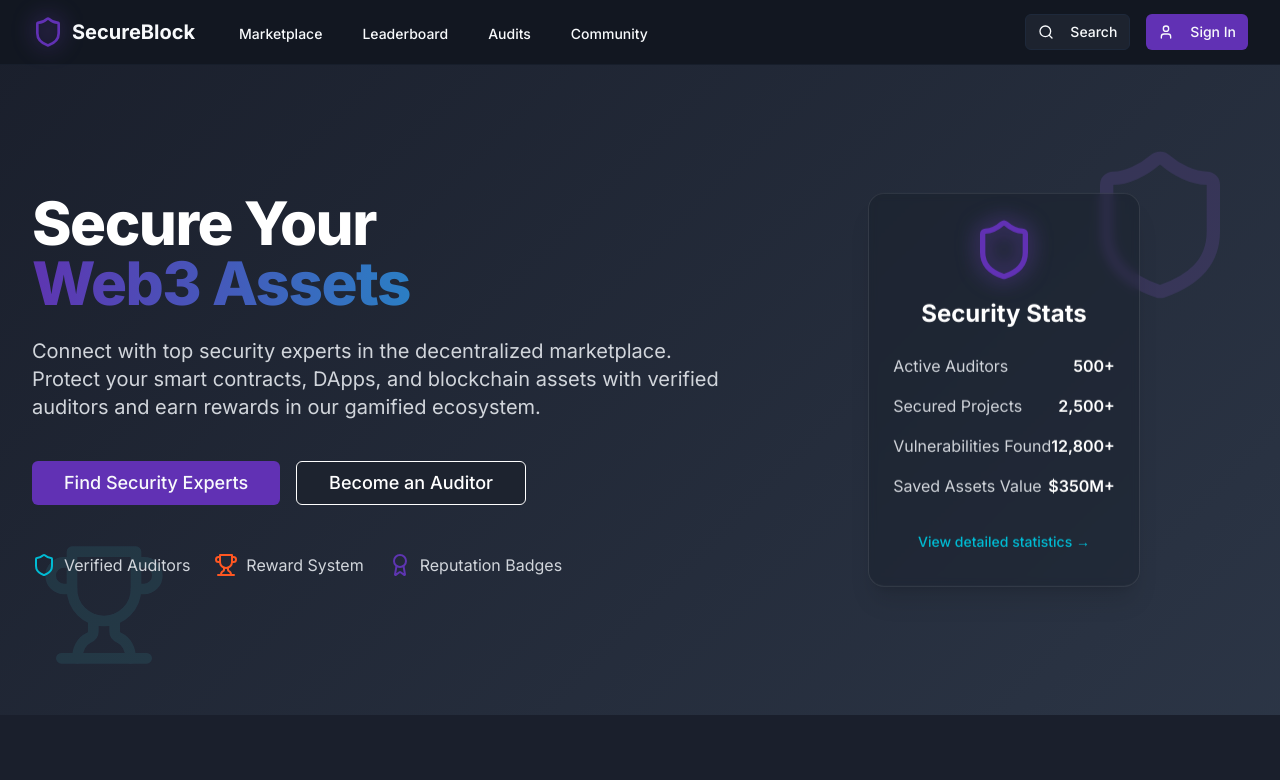
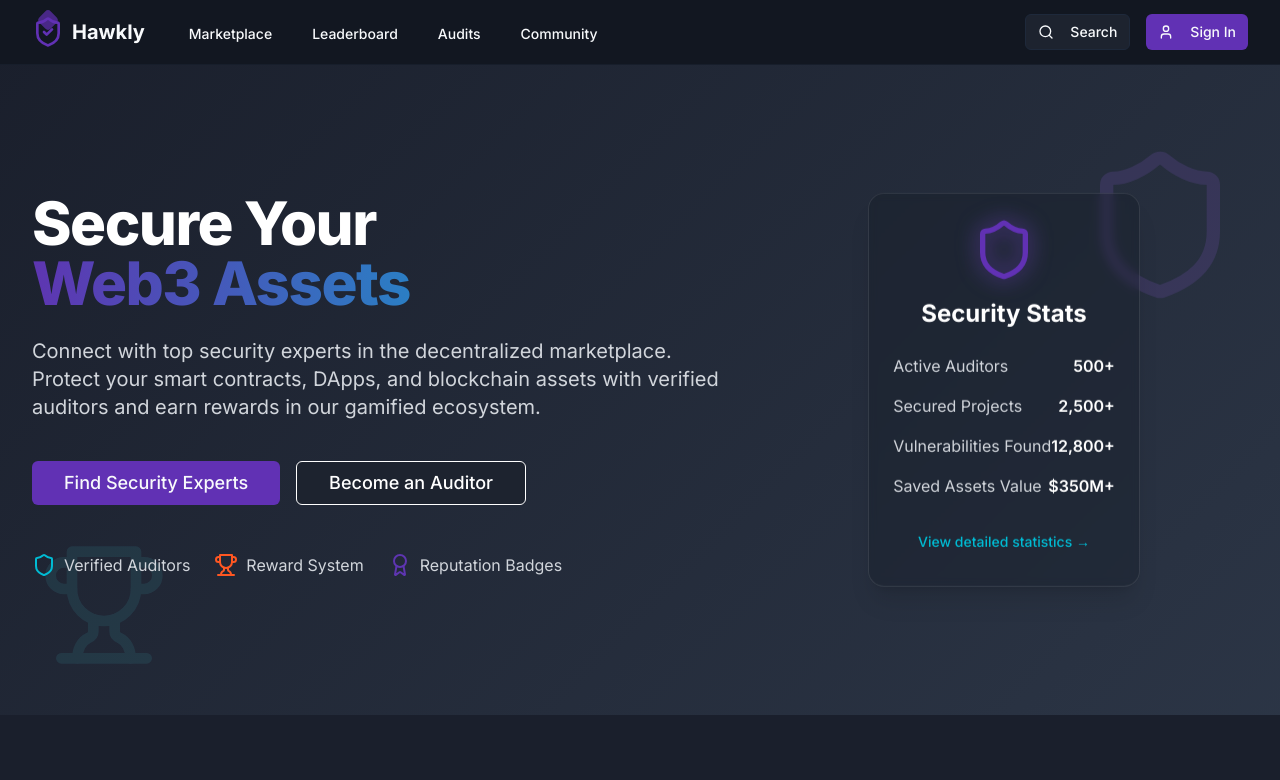
Before and after one commit to wund3run/secure-web3-arena, a React (Vite) app: page / in a window 1280 px wide. Shown: the top 780 px of the page. Built offline with nearby package versions, Linux system fonts and the light colour scheme.

Commit message:
Refactor: Update name, tagline, and logo
Updated the application name to Hawkly, added the tagline "Security Marketplace for the Future," and incorporated a new logo design featuring a hawk to represent the web3 domain and security focus.

```diff
--- a/index.html
+++ b/index.html
@@ -1,19 +1,20 @@
+
 <!DOCTYPE html>
 <html lang="en">
   <head>
     <meta charset="UTF-8" />
     <meta name="viewport" content="width=device-width, initial-scale=1.0" />
-    <title>SecureBlock | Web3 Security Marketplace with Gamification</title>
+    <title>Hawkly | Security Marketplace for the Future</title>
     <meta name="description" content="The premier decentralized marketplace connecting Web3 projects with security experts. Feature gamification, rewards, and a trusted network of auditors." />
-    <meta name="author" content="SecureBlock" />
+    <meta name="author" content="Hawkly" />
 
-    <meta property="og:title" content="SecureBlock | Web3 Security Marketplace with Gamification" />
+    <meta property="og:title" content="Hawkly | Security Marketplace for the Future" />
     <meta property="og:description" content="The premier decentralized marketplace connecting Web3 projects with security experts. Feature gamification, rewards, and a trusted network of auditors." />
     <meta property="og:type" content="website" />
     <meta property="og:image" content="https://lovable.dev/opengraph-image-p98pqg.png" />
 
     <meta name="twitter:card" content="summary_large_image" />
-    <meta name="twitter:site" content="@secureblock" />
+    <meta name="twitter:site" content="@hawkly" />
     <meta name="twitter:image" content="https://lovable.dev/opengraph-image-p98pqg.png" />
 
     <link rel="preconnect" href="https://fonts.googleapis.com">
--- a/src/components/layout/navbar.tsx
+++ b/src/components/layout/navbar.tsx
@@ -1,7 +1,6 @@
-
 import { useState } from "react";
 import { Link } from "react-router-dom";
-import { Shield, Trophy, Search, User, Menu, X } from "lucide-react";
+import { ShieldCheck, Trophy, Search, User, Menu, X } from "lucide-react";
 import { Button } from "@/components/ui/button";
 
 export function Navbar() {
@@ -13,8 +12,11 @@ export function Navbar() {
         <div className="flex justify-between h-16">
           <div className="flex items-center">
             <Link to="/" className="flex items-center space-x-2">
-              <Shield className="h-8 w-8 text-primary animate-pulse-glow" />
-              <span className="font-bold text-xl">SecureBlock</span>
+              <div className="relative">
+                <ShieldCheck className="h-8 w-8 text-primary" />
+                <div className="absolute -top-1 left-1/2 transform -translate-x-1/2 w-4 h-4 bg-primary rotate-45 rounded-sm opacity-70"></div>
+              </div>
+              <span className="font-bold text-xl">Hawkly</span>
             </Link>
             <div className="hidden md:ml-10 md:flex md:space-x-8">
               <Link to="/marketplace" className="inline-flex items-center px-1 pt-1 text-sm font-medium text-foreground hover:text-primary">
@@ -58,7 +60,6 @@ export function Navbar() {
         </div>
       </div>
 
-      {/* Mobile menu */}
       {isMenuOpen && (
         <div className="md:hidden">
           <div className="pt-2 pb-4 space-y-1">
```
Also changed, not shown: public/manifest.json.
